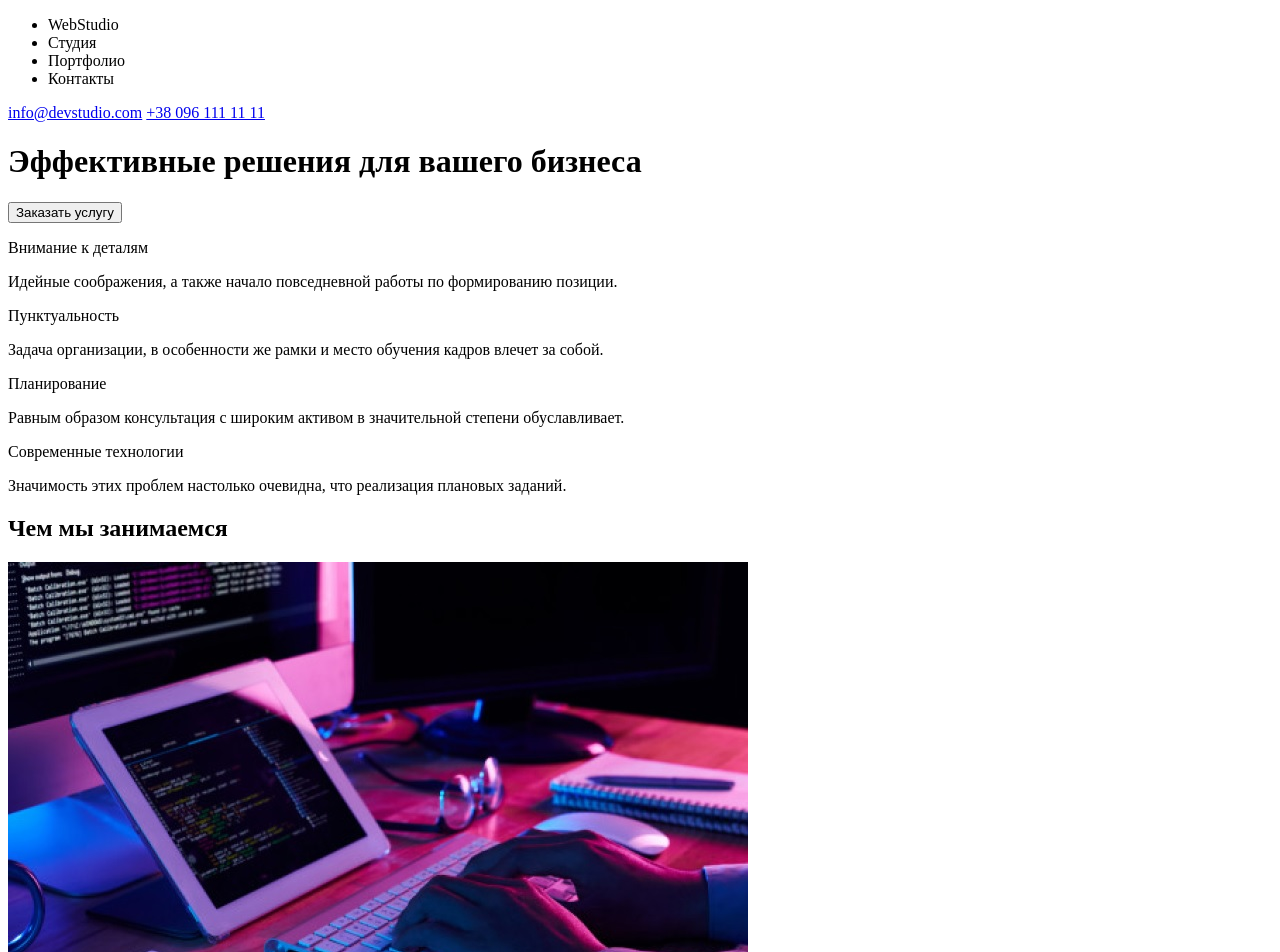
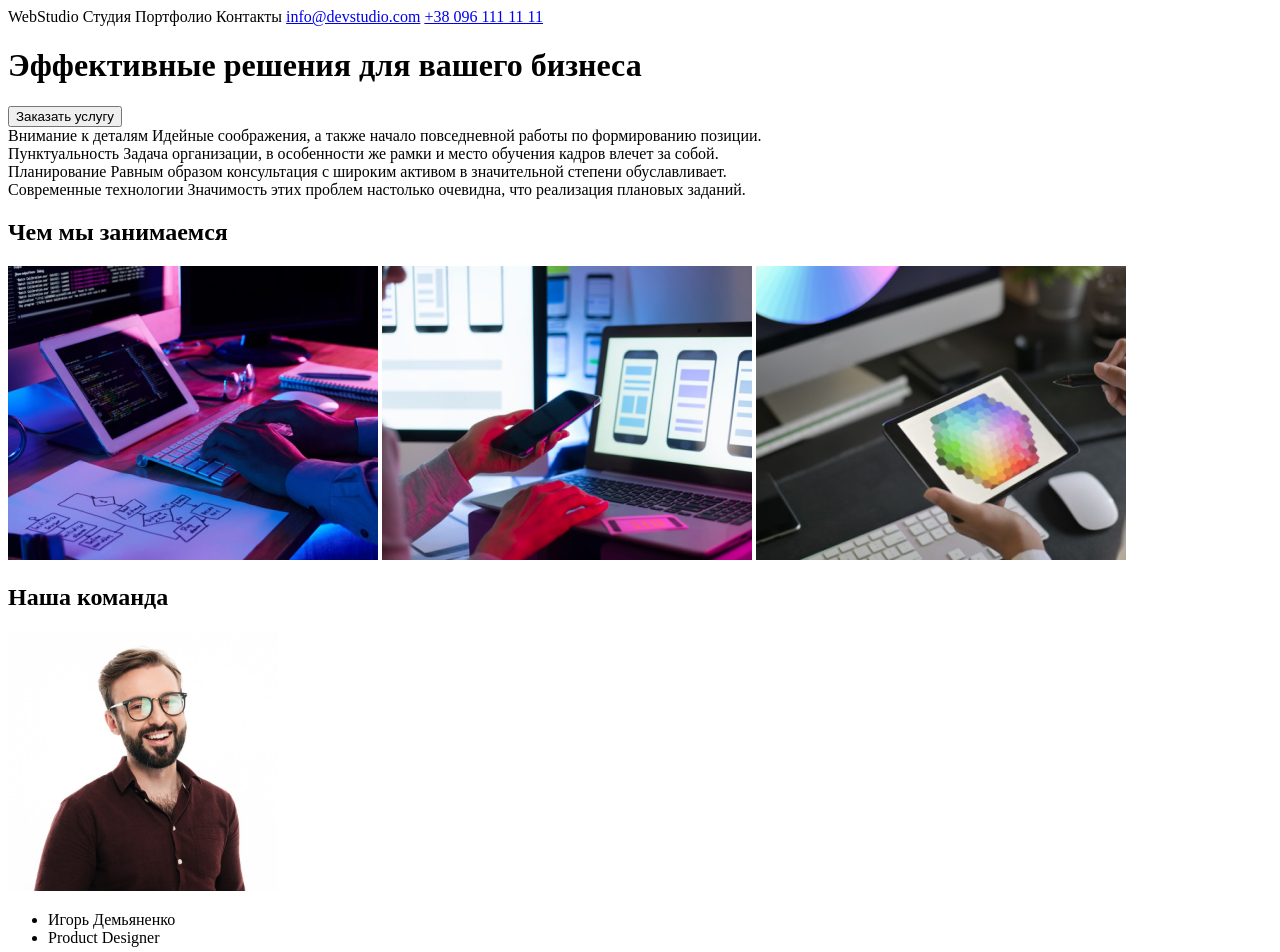
Before and after one commit to agirzhev/goit-markup-hw-01, a plain HTML site: page index.html in a window 1280 px wide. Shown: the top 952 px of the page. Drawn offline with Linux system fonts and the light colour scheme.

Commit message:
change structure
change structure

```diff
--- a/index.html
+++ b/index.html
@@ -9,87 +9,91 @@
     <body>
         <!-- main contener -->
         <div>
-            <!-- sidebar -->
-            <aside>
-                <ul>
-                    <li>WebStudio</li>
-                    <li>Студия</li>
-                    <li>Портфолио</li>
-                    <li>Контакты</li>
-                </ul>
-                <a href="mailto:info@devstudio.com">info@devstudio.com</a>
-                <a href="tel:+380961111111">+38 096 111 11 11</a>
-            </aside>
+            <!-- header -->
+            <header>
+                <nav>
+                    <a>WebStudio</a>
+                    <a>Студия</a>
+                    <a>Портфолио</a>
+                    <a>Контакты</a>
+                    <a href="mailto:info@devstudio.com">info@devstudio.com</a>
+                    <a href="tel:+380961111111">+38 096 111 11 11</a>
+                </nav>
+            </header>
 
             <!-- heading -->
             <div>
                 <h1>Эффективные решения для вашего бизнеса</h1>
-                <button>Заказать услугу</button>
+                <main>
+                    <button>Заказать услугу</button>
+                </main>
             </div>
 
             <!-- about company -->
             <div>
                 <!-- attention to detail -->
                 <div>
-                    <p>Внимание к деталям</p>
-                    <p>Идейные соображения, а также начало повседневной работы по формированию позиции.</p>
+                    <span>Внимание к деталям</span>
+                    <span>Идейные соображения, а также начало повседневной работы по формированию позиции.</span>
                 </div>
                 <!-- punctuality -->
                 <div>
-                    <p>Пунктуальность</p>
-                    <p>Задача организации, в особенности же рамки и место обучения кадров влечет за собой.</p>
+                    <span>Пунктуальность</span>
+                    <span>Задача организации, в особенности же рамки и место обучения кадров влечет за собой.</span>
                 </div>
                 <!-- planning -->
                 <div>
-                    <p>Планирование</p>
-                    <p>Равным образом консультация с широким активом в значительной степени обуславливает.</p>
+                    <span>Планирование</span>
+                    <span>Равным образом консультация с широким активом в значительной степени обуславливает.</span>
                 </div>
                 <!-- modern technologies -->
                 <div>
-                    <p>Современные технологии</p>
-                    <p>Значимость этих проблем настолько очевидна, что реализация плановых заданий.</p>
+                    <span>Современные технологии</span>
+                    <span>Значимость этих проблем настолько очевидна, что реализация плановых заданий.</span>
                 </div>
                 <!-- pichers -->
                 <div>
                     <h2>Чем мы занимаемся</h2>
-                    <img src="images/image1.jpg" alt="picher1">
-                    <img src="images/image2.jpg" alt="picher2">
-                    <img src="images/image3.jpg" alt="picher3">
+                    <img src="images/image1.jpg" alt="picher1" width="370" height="294">
+                    <img src="images/image2.jpg" alt="picher2" width="370" height="294">
+                    <img src="images/image3.jpg" alt="picher3" width="370" height="294">
                 </div>
             </div>
 
             <!-- team -->
             <div>
                 <h2>Наша команда</h2>
+                <div>
                 <!-- igor -->
-                <div>
-                    <img src="images/image4.jpg" alt="picher4">
-                    <p>Игорь Демьяненко</p>
-                    <p>Product Designer</p>
-                </div>
+                    <img src="images/image4.jpg" alt="picher4" width="270" height="260">
+                    <Ul>
+                        <li><span>Игорь Демьяненко</span></li>
+                        <li><span>Product Designer</span></li>
+                    </Ul>
                 <!-- olga -->
-                <div>
-                    <img src="images/image5.jpg" alt="picher5">
-                    <p>Ольга Репина</p>
-                    <p>Frontend Developer</p>
-                </div>
+                    <img src="images/image5.jpg" alt="picher5" width="270" height="260">
+                    <ul>
+                        <li><span>Ольга Репина</span></li>
+                        <li><span>Frontend Developer</span></li>
+                    </ul>
                 <!-- nikolay -->
-                <div>
-                    <img src="images/image6.jpg" alt="picher6">
-                    <p>Николай Тарасов</p>
-                    <p>Marketing</p>
-                </div>
+                    <img src="images/image6.jpg" alt="picher6" width="270" height="260">
+                    <ul>
+                        <li><span>Николай Тарасов</span></li>
+                        <li><span>Marketing</span></li>
+                    </ul>
                 <!-- mihail -->
-                <div>
-                    <img src="images/image7.jpg" alt="picher7">
-                    <p>Михаил Ермаков</p>
-                    <p>UI Designer</p>
+                    <img src="images/image7.jpg" alt="picher7" width="270" height="260">
+                    <ul>
+                        <li><span>Михаил Ермаков</span></li>
+                        <li><span>UI Designer</span></li>
+                    </ul>
                 </div>
             </div>
 
             <!-- footer -->
             <footer>
-                <p>WebStudio</p>
+                <span>WebStudio</span>
                 <div>
                     <address>г. Киев, пр-т Леси Украинки, 26</address>
                     <a href="mailto:info@devstudio.com">info@devstudio.com</a>
```
